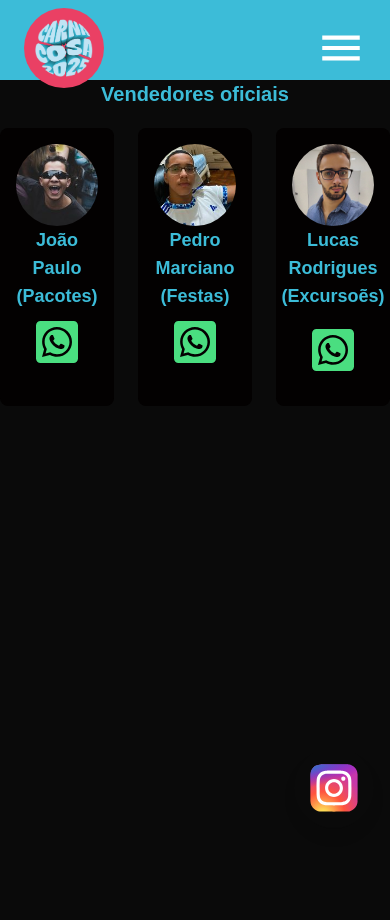
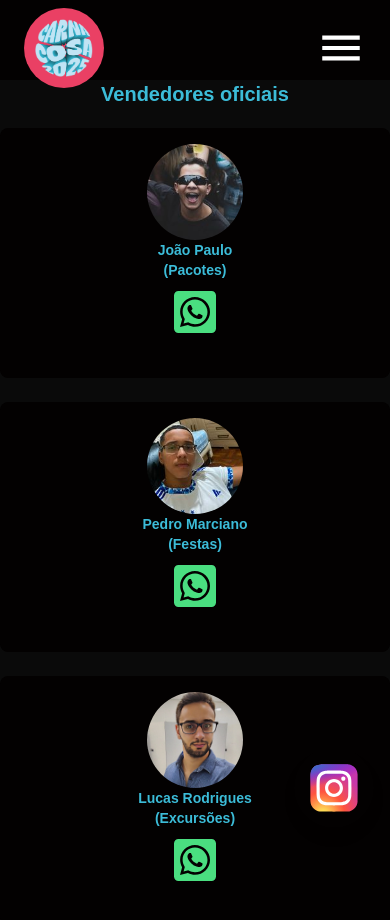
Before and after one commit to lucasFilppe/carna-cosa, a Next.js app: page /vendedores in a window 390 px wide. Shown: the top 920 px of the page. Before the commit the page ends 844 px from the top, so only its background shows below. Built offline with nearby package versions, Linux system fonts and the light colour scheme.

Commit message:
daptando texto para telas menores

```diff
--- a/app/components/NavBar/index.tsx
+++ b/app/components/NavBar/index.tsx
@@ -62,7 +62,7 @@ const Navbar = () => {
 
   return (
     <div className="w-full">
-      <nav className="bg-customBlue text-white p-2 w-full fixed top-0 z-50 h-20">
+      <nav className="bg-black text-white p-2 w-full fixed top-0 z-50 h-20">
         <div className="flex items-center justify-between max-w-7xl mx-auto px-4">
           {/* Logo */}
           <div className="flex items-center space-x-4">
--- a/app/components/PacoteCard/index.tsx
+++ b/app/components/PacoteCard/index.tsx
@@ -17,7 +17,7 @@ export default function PacoteCard({ titulo, tipo, items }: Pacote) {
       <ul className="list-disc list-inside text-gray-700">
         {items.map((item, index) => (
           <li key={index} className="flex items-center gap-2"> {/* Alterei aqui */}
-            {item.emoji && <span className="text-3xl">{item.emoji}</span>}
+            {item.emoji && <span className="text-sm">{item.emoji}</span>}
             <span>{item.text}</span>
           </li>
         ))}
--- a/app/informacoes/page.tsx
+++ b/app/informacoes/page.tsx
@@ -55,11 +55,11 @@ const Informacoes = () => {
                   <div key={index} className="border-b border-gray-300 pb-4">
                     <button
                       onClick={() => toggleFAQ(index)}
-                      className="w-full text-customBlue flex justify-between items-center text-lg font-semibold text-left focus:outline-none"
+                      className="w-full text-customBlue flex justify-between items-center text-sm font-semibold text-left focus:outline-none"
                     >
                       {item.question}
                       <span
-                        className={`ml-2 transition-transform ${
+                        className={`ml-2  text-sm transition-transform ${
                           activeIndex === index ? "rotate-180" : ""
                         }`}
                       >
--- a/app/page.tsx
+++ b/app/page.tsx
@@ -34,18 +34,33 @@ export default function Home() {
           {/* Coluna do Texto */}
           <div className="">
             <h1 className="text-xl font-bold text-center  text-customBlue mb-4">
-              Carnaval em Ouro Preto: Blocos, Pacotes e Festas Imperdíveis
+              "Carnaval de Ouro Preto: A Experiência Universitária que Você
+              Nunca Esquecerá!"
             </h1>
-            <p className=" text-white">
-              O Carnaval de Ouro Preto é uma experiência única, repleta de
-              energia e tradição! 5 dias de Hospedagem no carnaval universitário
-              de Ouro Preto, com localização privilegiada onde, diferente de
-              qualquer outro lugar, você irá sentir a verdadeira energia de um
-              carnaval universitário ouro-pretano! Uma experiência cultural
-              única e inesquecível onde, carnaval passado, mais de 600 pessoas
-              experimentaram a alegria do nosso pacote republicano e essa
-              experiência é surreal. Com um OPEN BAR SURREAL, durante todo o
-              carnaval e os 4 maiores Blocos de Ouro Preto.
+            <p className="text-gray-100 text-base sm:text-lg leading-relaxed mb-6">
+              O{" "}
+              <span className="font-bold text-customBlue">
+                Carnaval de Ouro Preto
+              </span>{" "}
+              é uma experiência <span className="italic">inesquecível</span>,
+              repleta de energia, cultura e tradição! Oferecemos{" "}
+              <span className="font-bold text-customBlue">5 dias de hospedagem</span> no coração
+              do carnaval universitário, em uma localização privilegiada, que
+              permite vivenciar como nunca antes a vibração única desse evento
+              ouro-pretano. No ano passado, mais de{" "}
+              <span className="font-bold text-customBlue">600 pessoas </span>
+              participaram do nosso pacote republicano e se encantaram com essa
+              vivência extraordinária. Prepare-se para um{" "}
+              <span className="uppercase font-semibold text-customBlue">
+              OPEN BAR incrível
+              </span>
+              {" "}durante todos os dias de folia e para curtir os
+              <span className="font-bold text-customBlue">
+                {" "}
+                quatro maiores blocos de Ouro Preto
+              </span>
+              . Venha viver um carnaval universitário que ficará marcado para
+              sempre na sua memória!
             </p>
           </div>
 
--- a/app/vendedores/page.tsx
+++ b/app/vendedores/page.tsx
@@ -12,16 +12,13 @@ const Vendedores = () => {
       <main className='mt-10'>
 
         {/* Seção Vendedores Oficiais */}
-        <section
-          id="vendedores"
-
-        >
-          <h1 className="text-xl sm:text-2xl font-bold  mb-5 flex items-center justify-center text-center text-customBlue">
+        <section>
+  <h1 className="text-xl sm:text-2xl font-bold mb-5 flex items-center justify-center text-center text-customBlue">
     Vendedores oficiais
   </h1>
-          <div className="grid grid-cols-3 lg:grid-cols-3 gap-6 w-full max-w-md sm:max-w-3xl mx-auto">
+  <div className="grid grid-cols-1 sm:grid-cols-2 lg:grid-cols-3 gap-6 w-full max-w-6xl mx-auto">
     {/* Card de vendedor */}
-            <div className="bg-black flex flex-col items-center p-4  rounded-lg min-h-[250px] w-full sm:w-[48%] ">
+    <div className="bg-black flex flex-col items-center p-4 rounded-lg min-h-[250px]">
       <div className="relative w-full flex justify-center">
         <Image
           src="/joaopaulomeneses.jpg"
@@ -32,10 +29,10 @@ const Vendedores = () => {
           priority
         />
       </div>
-              <h2 className="text-lg sm:text-xl lg:text-2xl font-semibold text-center text-customBlue">
+      <h2 className="text-sm  lg:text-2xl font-semibold text-center text-customBlue">
         João Paulo
       </h2>
-              <h2 className="text-lg sm:text-xl lg:text-2xl font-semibold text-center text-customBlue">
+      <h2 className="text-sm lg:text-2xl font-semibold text-center text-customBlue">
         (Pacotes)
       </h2>
       <button className="flex items-center text-white font-bold rounded p-2 transition-transform duration-300 hover:scale-105 hover:bg-green-500 hover:text-white">
@@ -49,21 +46,22 @@ const Vendedores = () => {
       </button>
     </div>
 
-            <div className="bg-black flex flex-col items-center p-4  rounded-lg min-h-[250px] w-full sm:w-[48%] ">
+    {/* Card de vendedor 2 */}
+    <div className="bg-black flex flex-col items-center p-4 rounded-lg min-h-[250px]">
       <div className="relative w-full flex justify-center">
         <Image
           src="/arkimedes.jpg"
-                  alt="foto de João Paulo"
+          alt="foto de Pedro Marciano"
           width={96}
           height={96}
           className="rounded-full object-cover"
           priority
         />
       </div>
-              <h2 className="text-lg sm:text-xl lg:text-2xl font-semibold text-center text-customBlue">
+      <h2 className="text-sm lg:text-2xl font-semibold text-center text-customBlue">
         Pedro Marciano
       </h2>
-              <h2 className="text-lg sm:text-xl lg:text-2xl font-semibold text-center text-customBlue">
+      <h2 className="text-sm lg:text-2xl font-semibold text-center text-customBlue">
         (Festas)
       </h2>
       <button className="flex items-center text-white font-bold rounded p-2 transition-transform duration-300 hover:scale-105 hover:bg-green-500 hover:text-white">
@@ -77,10 +75,8 @@ const Vendedores = () => {
       </button>
     </div>
 
-
-
-             {/* Card do próximo vendedor */}
-             <div id="excursoes" className="bg-black flex flex-col items-center p-4  rounded-lg min-h-[250px] min-h-[250px] w-full sm:w-[48%] ">
+    {/* Card de vendedor 3 */}
+    <div className="bg-black flex flex-col items-center p-4 rounded-lg min-h-[250px]">
       <div className="relative w-full flex justify-center">
         <Image
           src="/lisinha.jpg"
@@ -91,26 +87,25 @@ const Vendedores = () => {
           priority
         />
       </div>
-              <h2 className="text-lg sm:text-xl lg:text-2xl font-semibold text-center text-customBlue">
+      <h2 className="text-sm lg:text-2xl font-semibold text-center text-customBlue">
         Lucas Rodrigues
       </h2>
-              <h2 className="text-lg sm:text-xl lg:text-2xl font-semibold text-center text-customBlue">
-                (Excursoẽs)
+      <h2 className="text-sm lg:text-2xl font-semibold text-center text-customBlue">
+        (Excursões)
       </h2>
       <button className="flex items-center text-white font-bold rounded p-2 transition-transform duration-300 hover:scale-105 hover:bg-green-500 hover:text-white">
         <a
           href="https://wa.me/5537998418715"
           target="_blank"
           rel="noopener noreferrer"
-                  className="flex items-center text-white font-bold rounded p-2 transition-transform duration-300 hover:scale-105 hover:bg-green-500 hover:text-white"
         >
           <FaWhatsappSquare className="w-12 h-12 text-green-400 transition-colors duration-300 hover:text-green-600" />
         </a>
       </button>
     </div>
-
   </div>
 </section>
+
       </main>
     </>
   );
```
Lines whose indentation alone changed are shown as unchanged.
